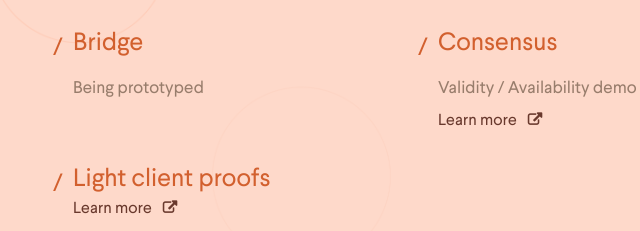
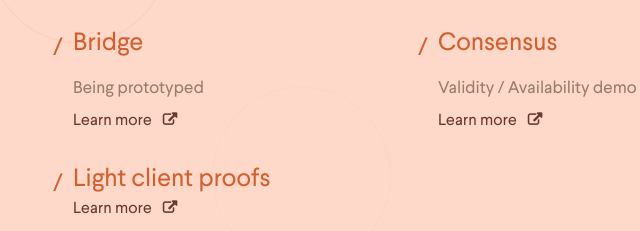
Before and after one commit to w3f/polkadot-network, a plain HTML site: page index.html in a window 1280 px wide. Shown: the part 4429-4660 px from the top of the page, 222-862 px from the left. Drawn offline with nearby package versions, Linux system fonts and the light colour scheme; files whose address does not match are found by name.

Commit message:
Update bridge link

```diff
--- a/index.html
+++ b/index.html
@@ -231,7 +231,7 @@
                                     <li>
                                         <h4 class="text-primary-dark">Bridge</h4>
                                         <p>Being prototyped</p>
-                                        <!--<a href="#" target="_blank" class="link-more">Learn more<span class="icon icon-external-link"></span></a>-->
+                                        <a href="https://github.com/paritytech/bridge" target="_blank" class="link-more">Learn more<span class="icon icon-external-link"></span></a>
                                     </li>
                                     <li>
                                         <h4 class="text-primary-dark">Consensus</h4>
```
